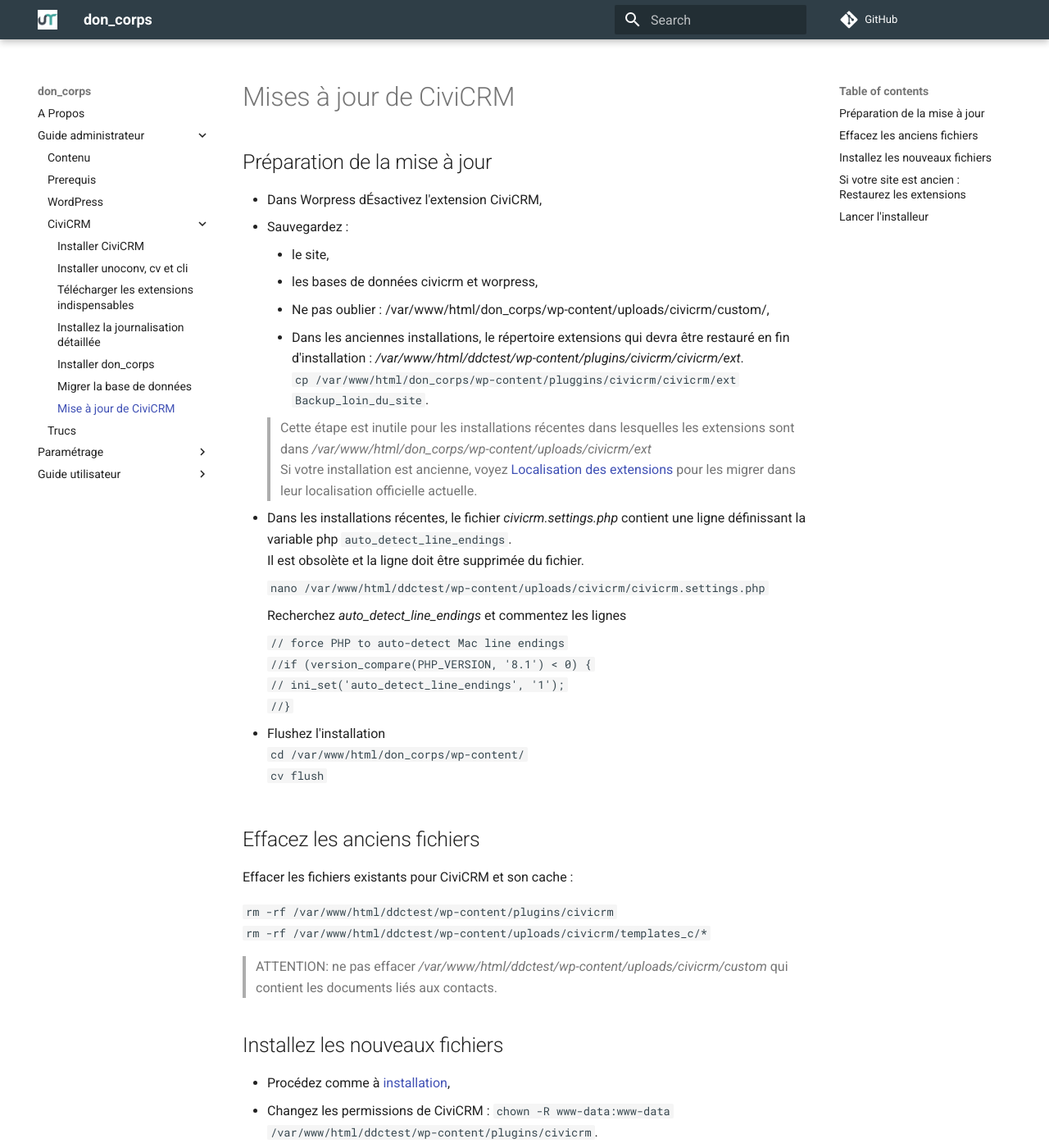
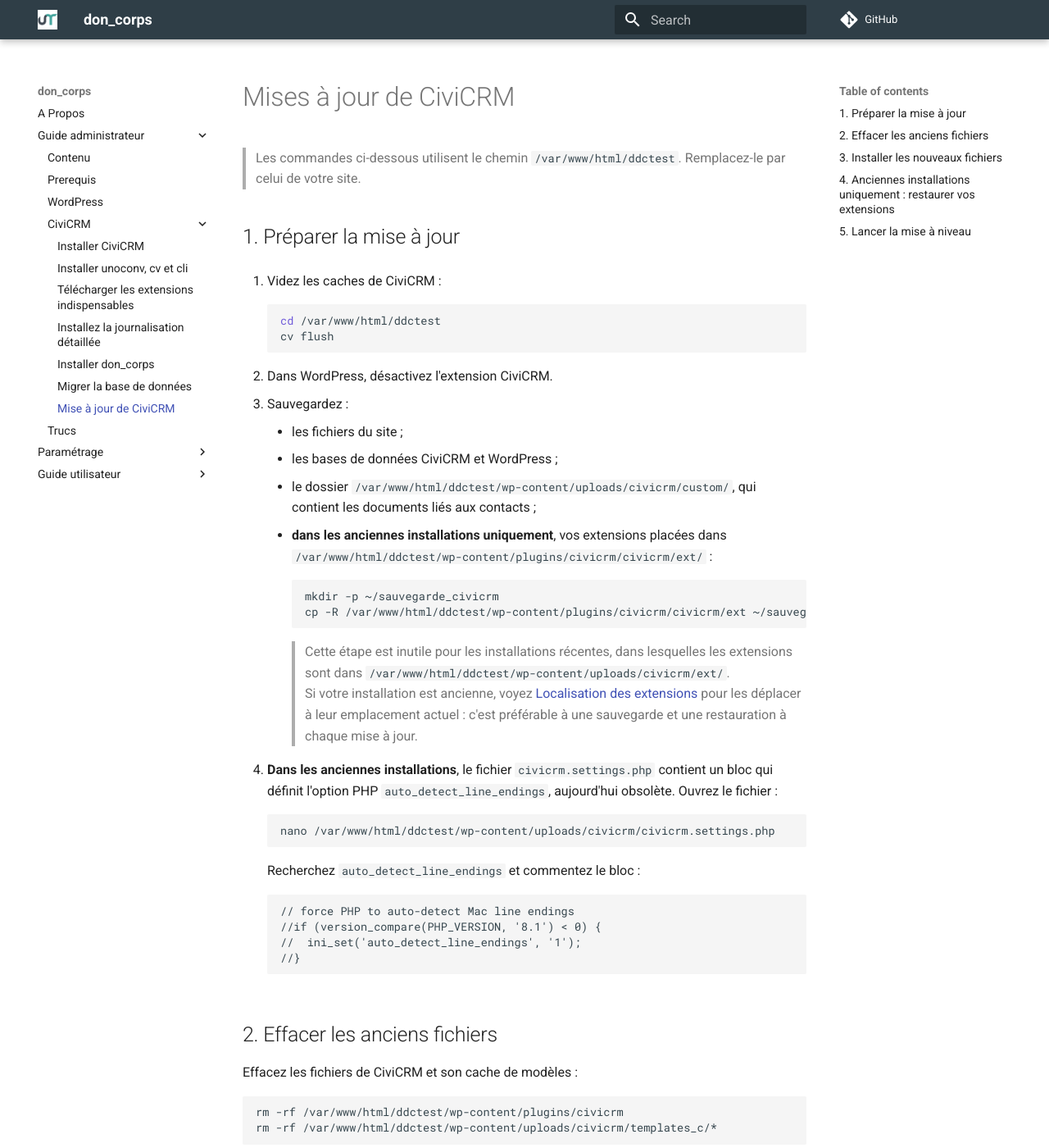
Before and after one commit to destrieux/ddc-doc, an MkDocs documentation site: the page built from docs/GuideAdmin/civicrm/majcivi.md, in a window 1280 px wide and 1400 px high. Shown: the whole window at 82% size. Built offline with MkDocs 1.6.1 and Material for MkDocs 9.7.7, drawn with Linux system fonts in a browser that asks for light colours; comment, search, counter and statistics services are not loaded; some of the changed text lies outside the part shown.

````diff
--- a/docs/GuideAdmin/civicrm/majcivi.md
+++ b/docs/GuideAdmin/civicrm/majcivi.md
@@ -1,52 +1,89 @@
 # Mises à jour de CiviCRM
-## Préparation de la mise à jour
-* Dans Worpress dÉsactivez l'extension CiviCRM,
-* Sauvegardez :
 
-    * le site,
-    * les bases de données civicrm et worpress,
-    * Ne pas oublier : /var/www/html/don_corps/wp-content/uploads/civicrm/custom/,
-    * Dans les anciennes installations, le répertoire extensions qui devra être restauré en fin d'installation : */var/www/html/ddctest/wp-content/plugins/civicrm/civicrm/ext*.<br>
-    ```cp /var/www/html/don_corps/wp-content/pluggins/civicrm/civicrm/ext Backup_loin_du_site```.
+> Les commandes ci-dessous utilisent le chemin `/var/www/html/ddctest`. Remplacez-le par celui de votre site.
 
-    >Cette étape est inutile pour les installations récentes dans lesquelles les extensions sont dans */var/www/html/don_corps/wp-content/uploads/civicrm/ext* <br>
-    Si votre installation est ancienne, voyez [Localisation des extensions](../../GuideAdmin/civicrm/extensions.md#localisation-des-extensions) pour les migrer dans leur localisation officielle actuelle. <br>
+## 1. Préparer la mise à jour
 
-* Dans les installations récentes, le fichier *civicrm.settings.php* contient une ligne définissant la variable php `auto_detect_line_endings`. <br>
-Il est obsolète et la ligne doit être supprimée du fichier.
+1. Videz les caches de CiviCRM :
+    ```bash
+    cd /var/www/html/ddctest
+    cv flush
+    ```
 
-    ```nano /var/www/html/ddctest/wp-content/uploads/civicrm/civicrm.settings.php``` <br>
+2. Dans WordPress, désactivez l'extension CiviCRM.
 
-    Recherchez *auto_detect_line_endings* et commentez les lignes
+3. Sauvegardez :
 
-    ```// force PHP to auto-detect Mac line endings``` <br>
-    ```//if (version_compare(PHP_VERSION, '8.1') < 0) {``` <br>
-    ```// ini_set('auto_detect_line_endings', '1');``` <br>
-    ```//}``` <br>
+    * les fichiers du site ;
+    * les bases de données CiviCRM et WordPress ;
+    * le dossier `/var/www/html/ddctest/wp-content/uploads/civicrm/custom/`, qui contient les documents liés aux contacts ;
+    * **dans les anciennes installations uniquement**, vos extensions placées dans `/var/www/html/ddctest/wp-content/plugins/civicrm/civicrm/ext/` :
+        ```bash
+        mkdir -p ~/sauvegarde_civicrm
+        cp -R /var/www/html/ddctest/wp-content/plugins/civicrm/civicrm/ext ~/sauvegarde_civicrm/
+        ```
 
-* Flushez l'installation <br>
-```cd /var/www/html/don_corps/wp-content/``` <br>
-```cv flush```
+        > Cette étape est inutile pour les installations récentes, dans lesquelles les extensions sont dans `/var/www/html/ddctest/wp-content/uploads/civicrm/ext/`. <br>
+        > Si votre installation est ancienne, voyez [Localisation des extensions](../../GuideAdmin/civicrm/extensions.md#localisation-des-extensions) pour les déplacer à leur emplacement actuel : c'est préférable à une sauvegarde et une restauration à chaque mise à jour.
 
-## Effacez les anciens fichiers
-Effacer les fichiers existants pour CiviCRM et son cache :
+4. **Dans les anciennes installations**, le fichier `civicrm.settings.php` contient un bloc qui définit l'option PHP `auto_detect_line_endings`, aujourd'hui obsolète. Ouvrez le fichier :
+    ```bash
+    nano /var/www/html/ddctest/wp-content/uploads/civicrm/civicrm.settings.php
+    ```
+    Recherchez `auto_detect_line_endings` et commentez le bloc :
+    ```php
+    // force PHP to auto-detect Mac line endings
+    //if (version_compare(PHP_VERSION, '8.1') < 0) {
+    //  ini_set('auto_detect_line_endings', '1');
+    //}
+    ```
 
-```rm -rf /var/www/html/ddctest/wp-content/plugins/civicrm``` <br>
-```rm -rf /var/www/html/ddctest/wp-content/uploads/civicrm/templates_c/*``` <br>
+## 2. Effacer les anciens fichiers
 
-> ATTENTION: ne pas effacer */var/www/html/ddctest/wp-content/uploads/civicrm/custom* qui contient les documents liés aux contacts.
+Effacez les fichiers de CiviCRM et son cache de modèles :
 
-## Installez les nouveaux fichiers
-* Procédez comme à [installation](installcivi.md),
-* Changez les permissions de CiviCRM :
-```chown -R www-data:www-data /var/www/html/ddctest/wp-content/plugins/civicrm```.
+```bash
+rm -rf /var/www/html/ddctest/wp-content/plugins/civicrm
+rm -rf /var/www/html/ddctest/wp-content/uploads/civicrm/templates_c/*
+```
 
-## Si votre site est ancien : Restaurez les extensions
-```cp Backup_loin_du_site /var/www/html/ddctest/wp-content/plugins/civicrm/civicrm/ext/```
+> **Attention** : n'effacez pas `/var/www/html/ddctest/wp-content/uploads/civicrm/custom/`, qui contient les documents liés aux contacts, ni `/var/www/html/ddctest/wp-content/uploads/civicrm/ext/`, qui contient vos extensions.
 
-## Lancer l'installeur
-* Dans Wordpress, activez l'extension CiviCRM,
-* Allez sur : <br>[http://example.org/wp-admin/admin.php?page=CiviCRM&q=civicrm/upgrade&reset=1](http://example.org/wp-admin/admin.php?page=CiviCRM&q=civicrm/upgrade&reset=1),
-* Acceptez la mise à niveau de votre base de donnéeS ; les nouveaux fichiers sont installés et la base upgradée.
-* Rechargez la page d'accueil de CiviCRM,
-* Si la mise à jour ne se lance pas, dans le bandeau de gauche de Wordpress, sous CiviCRM : **Settings > Upgrade CiviCRM**.
+## 3. Installer les nouveaux fichiers
+
+1. Procédez comme pour l'[installation](installcivi.md).
+2. Rétablissez les droits sur les fichiers de CiviCRM :
+    ```bash
+    chown -R www-data:www-data /var/www/html/ddctest/wp-content/plugins/civicrm
+    ```
+
+## 4. Anciennes installations uniquement : restaurer vos extensions
+
+Ne restaurez **que les extensions que vous avez ajoutées**, une par une. Le dossier `ext` fourni avec CiviCRM contient aussi les extensions du cœur, dans leur nouvelle version : il ne faut pas les remplacer par les anciennes.
+
+```bash
+cp -R ~/sauvegarde_civicrm/ext/don_corps /var/www/html/ddctest/wp-content/plugins/civicrm/civicrm/ext/
+cp -R ~/sauvegarde_civicrm/ext/org.civicoop.civirules /var/www/html/ddctest/wp-content/plugins/civicrm/civicrm/ext/
+# … une ligne par extension ajoutée
+```
+
+## 5. Lancer la mise à niveau
+
+1. Dans WordPress, activez l'extension CiviCRM.
+2. Lancez la mise à niveau de la base de données en ligne de commande :
+    ```bash
+    cd /var/www/html/ddctest
+    cv upgrade:db
+    cv flush
+    ```
+
+    > Il est aussi possible de la lancer depuis le navigateur, à l'adresse `https://example.org/wp-admin/admin.php?page=CiviCRM&q=civicrm/upgrade&reset=1`, ou dans WordPress par **CiviCRM > Settings > Upgrade CiviCRM**. <br>
+    > Mais avec une base volumineuse, cette étape peut dépasser le délai d'exécution de PHP (30 s par défaut) et s'interrompre. La ligne de commande n'a pas cette limite.
+
+3. Vérifiez que la base est à jour et que les extensions sont bien installées :
+    ```bash
+    cv ext:list -L
+    ```
+    Aucune extension ne doit apparaître en `installed-missing`. Si CiviCRM signale des mises à niveau d'extensions en attente, relancez `cv upgrade:db`.
+
+4. Rechargez la page d'accueil de CiviCRM.
````
Also changed, not shown: docs/GuideAdmin/civicrm/doncorps.md (+35 -11 lines).
